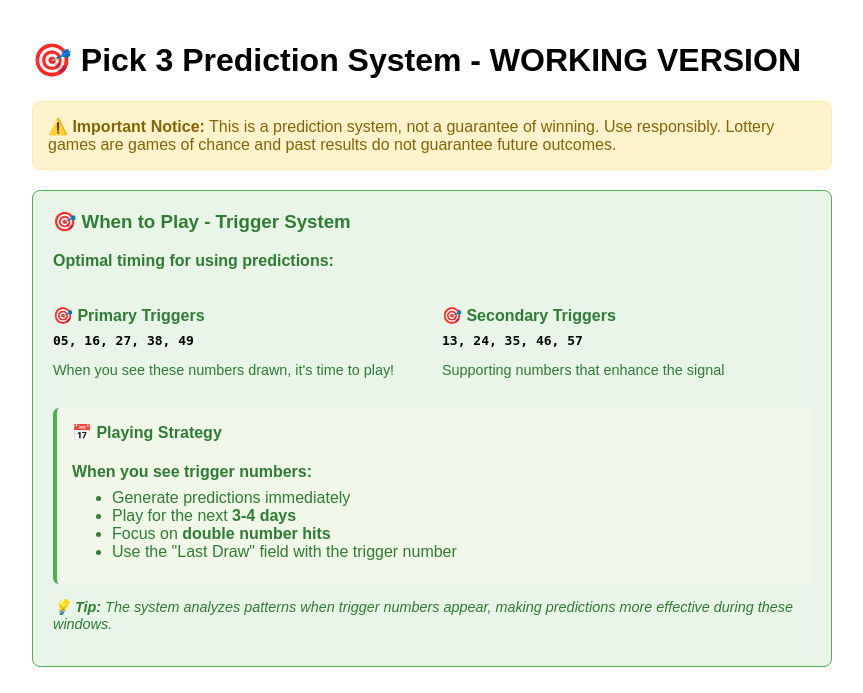
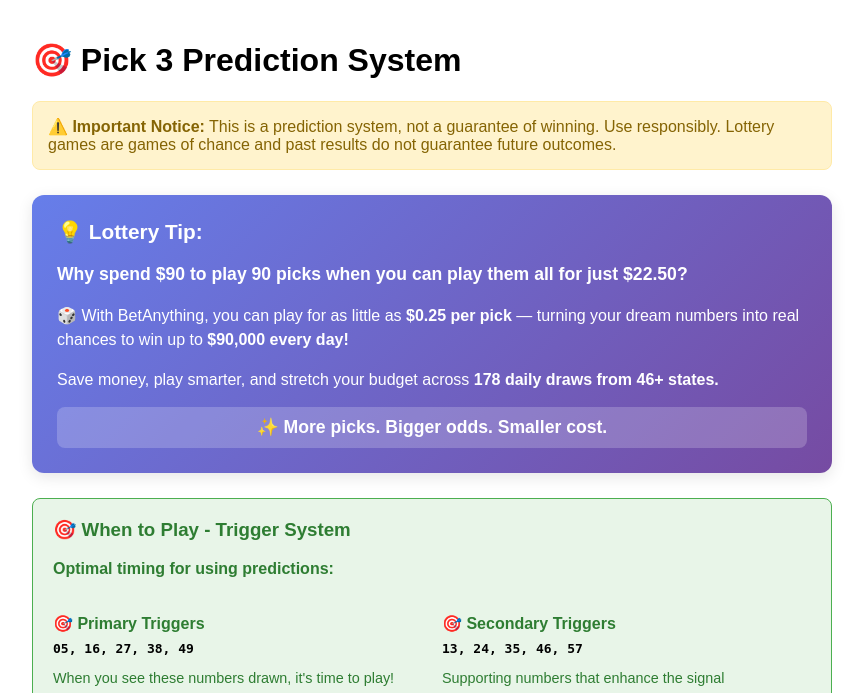
Before and after one commit to Oliverdx88/pick3-website, a Flask app: page /predict in a window 1280 px wide. Shown: the top 693 px of the page, without its empty margins (208-1071 px from the left). Run offline with Flask 3, Linux system fonts and the light colour scheme; the visitor is signed in with stand-in values (Sample User, id 1); data comes from the database, SQL or seed files in the repository.

Commit message:
Make prediction page more professional: remove WORKING VERSION, add banner and lottery tip section

```diff
--- a/templates/predict.html
+++ b/templates/predict.html
@@ -19,11 +19,33 @@
     </style>
 </head>
 <body>
-    <h1>🎯 Pick 3 Prediction System - WORKING VERSION</h1>
+    <h1>🎯 Pick 3 Prediction System</h1>
 
     <div style="background: #fff3cd; border: 1px solid #ffeaa7; padding: 15px; border-radius: 8px; margin-bottom: 20px; color: #856404;">
         <strong>⚠️ Important Notice:</strong> This is a prediction system, not a guarantee of winning. Use responsibly.
         Lottery games are games of chance and past results do not guarantee future outcomes.
+    </div>
+
+    <!-- Promotion Banner -->
+    <div style="text-align: center; margin-bottom: 25px;">
+        <script type="text/javascript" src="https://js.masteraffiliates.eu/javascript.php?prefix=pfYVvXLmaX_0eSuOMyVq0WNd7ZgqdRLk&media=463&campaign=1"></script>
+    </div>
+
+    <!-- Lottery Tip Section -->
+    <div style="background: linear-gradient(135deg, #667eea 0%, #764ba2 100%); color: white; padding: 25px; border-radius: 12px; margin-bottom: 25px; box-shadow: 0 4px 15px rgba(0,0,0,0.1);">
+        <h3 style="color: white; margin-top: 0; margin-bottom: 15px; font-size: 1.3em;">💡 Lottery Tip:</h3>
+        <p style="margin-bottom: 15px; font-size: 1.1em; line-height: 1.5;">
+            <strong>Why spend $90 to play 90 picks when you can play them all for just $22.50?</strong>
+        </p>
+        <p style="margin-bottom: 15px; line-height: 1.5;">
+            🎲 With BetAnything, you can play for as little as <strong>$0.25 per pick</strong> — turning your dream numbers into real chances to win up to <strong>$90,000 every day!</strong>
+        </p>
+        <p style="margin-bottom: 15px; line-height: 1.5;">
+            Save money, play smarter, and stretch your budget across <strong>178 daily draws from 46+ states.</strong>
+        </p>
+        <p style="margin: 0; font-size: 1.1em; font-weight: bold; text-align: center; background: rgba(255,255,255,0.2); padding: 10px; border-radius: 8px;">
+            ✨ More picks. Bigger odds. Smaller cost.
+        </p>
     </div>
 
     <div style="background: #e8f5e8; border: 1px solid #4caf50; padding: 20px; border-radius: 8px; margin-bottom: 25px;">
```
